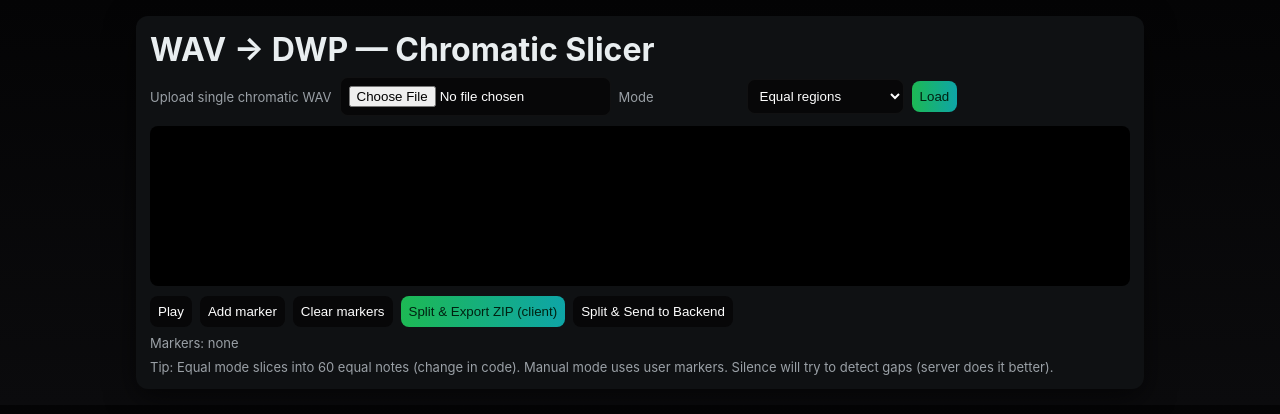
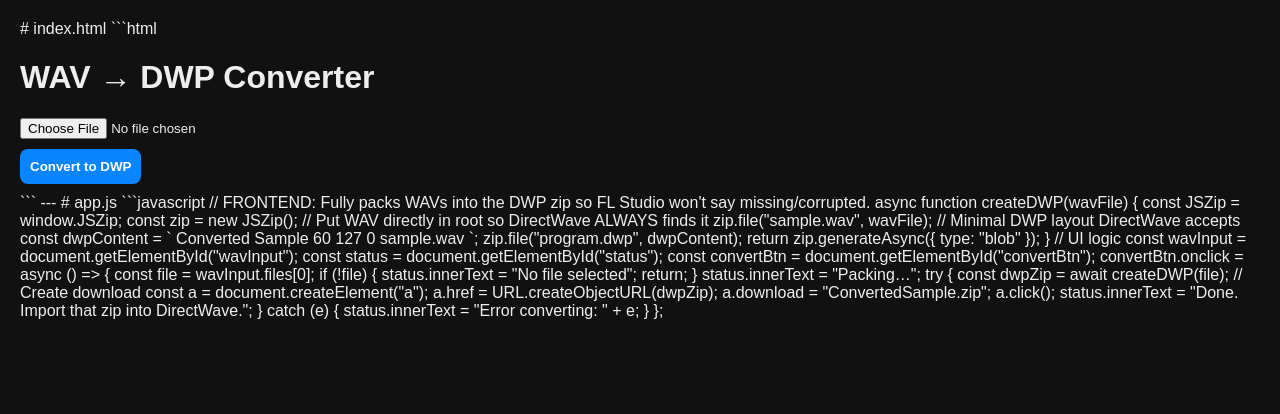
Before and after one commit to BG4mer/wav-to-dwp-converter, a plain HTML site: page index.html in a window 1280 px wide. Drawn offline with Linux system fonts and the light colour scheme.

Commit message:
Update index.html

````diff
--- a/index.html
+++ b/index.html
@@ -1,51 +1,87 @@
-<!doctype html>
+# index.html
+```html
+<!DOCTYPE html>
 <html lang="en">
 <head>
-  <meta charset="utf-8"/>
-  <meta name="viewport" content="width=device-width,initial-scale=1"/>
-  <title>WAV → DWP - Chromatic Slicer (Frontend)</title>
-  <meta name="description" content="Client-side chromatic slicer + mapper. Export samples and pseudo-DWP package.">
-  <style>
-    :root{--bg:#060607;--panel:#0f1113;--accent:#1db954;--muted:#9aa0a6}
-    body{margin:0;font-family:Inter,system-ui,-apple-system,Segoe UI,Roboto,Arial;background:linear-gradient(180deg,#040405,#0b0b0d);color:#e9eef0;padding:16px}
-    .card{max-width:980px;margin:0 auto;background:var(--panel);padding:14px;border-radius:12px;box-shadow:0 8px 30px rgba(0,0,0,0.6)}
-    h1{margin:0 0 8px 0}
-    .row{display:flex;gap:8px;align-items:center;flex-wrap:wrap}
-    label{color:var(--muted);font-size:13px}
-    input,select,textarea,button{border-radius:8px;padding:8px;border:1px solid rgba(255,255,255,0.04);background:#070708;color:#fff}
-    #waveform{height:160px;border-radius:8px;background:#000;margin-top:10px}
-    .btn{cursor:pointer;border:none}
-    .btn.primary{background:linear-gradient(90deg,var(--accent),#0ea5a7);color:#021}
-    .info{color:var(--muted);font-size:13px;margin-top:8px}
-    @media (max-width:800px){ .row{flex-direction:column;align-items:stretch} }
-  </style>
+    <meta charset="UTF-8" />
+    <meta name="viewport" content="width=device-width, initial-scale=1.0" />
+    <title>WAV → DWP Converter</title>
+    <style>
+        body { background: #111; color: #eee; font-family: Arial; margin: 0; padding: 20px; }
+        .zone { background: #222; padding: 10px; border-radius: 10px; margin-top: 10px; }
+        button { padding: 10px; margin: 10px 0; border: none; border-radius: 8px; background: #0a84ff; color: white; font-weight: bold; }
+    </style>
 </head>
 <body>
-  <div class="card">
-    <h1>WAV → DWP — Chromatic Slicer</h1>
-    <div class="row" style="margin-bottom:6px">
-      <label style="min-width:110px">Upload single chromatic WAV</label>
-      <input id="file" type="file" accept="audio/wav"/>
-      <label style="min-width:120px">Mode</label>
-      <select id="mode"><option value="equal">Equal regions</option><option value="silence">Auto-split by silence</option><option value="manual">Manual markers</option></select>
-      <button id="load" class="btn primary">Load</button>
-    </div>
+    <h1>WAV → DWP Converter</h1>
 
-    <div id="waveform"></div>
+    <input type="file" id="wavInput" accept="audio/wav" /><br>
+    <button id="convertBtn">Convert to DWP</button>
 
-    <div class="row" style="margin-top:10px">
-      <button id="play" class="btn">Play</button>
-      <button id="addMarker" class="btn">Add marker</button>
-      <button id="clearMarkers" class="btn">Clear markers</button>
-      <button id="split" class="btn primary">Split & Export ZIP (client)</button>
-      <button id="sendBackend" class="btn">Split & Send to Backend</button>
-    </div>
+    <div id="status"></div>
 
-    <div class="info">Markers: <span id="markersList">none</span></div>
-    <div class="info">Tip: Equal mode slices into 60 equal notes (change in code). Manual mode uses user markers. Silence will try to detect gaps (server does it better).</div>
-  </div>
-
-  <script src="https://unpkg.com/wavesurfer.js"></script>
-  <script src="app.js"></script>
+    <script src="app.js"></script>
 </body>
 </html>
+```
+
+---
+
+# app.js
+```javascript
+// FRONTEND: Fully packs WAVs into the DWP zip so FL Studio won't say missing/corrupted.
+
+async function createDWP(wavFile) {
+    const JSZip = window.JSZip;
+    const zip = new JSZip();
+
+    // Put WAV directly in root so DirectWave ALWAYS finds it
+    zip.file("sample.wav", wavFile);
+
+    // Minimal DWP layout DirectWave accepts
+    const dwpContent = `<?xml version="1.0"?>
+<DirectWavePresets>
+  <Program>
+    <Name>Converted Sample</Name>
+    <Zone>
+      <RootNote>60</RootNote>
+      <HiNote>127</HiNote>
+      <LoNote>0</LoNote>
+      <SampleName>sample.wav</SampleName>
+    </Zone>
+  </Program>
+</DirectWavePresets>`;
+
+    zip.file("program.dwp", dwpContent);
+
+    return zip.generateAsync({ type: "blob" });
+}
+
+// UI logic
+const wavInput = document.getElementById("wavInput");
+const status = document.getElementById("status");
+const convertBtn = document.getElementById("convertBtn");
+
+convertBtn.onclick = async () => {
+    const file = wavInput.files[0];
+    if (!file) {
+        status.innerText = "No file selected";
+        return;
+    }
+
+    status.innerText = "Packing…";
+
+    try {
+        const dwpZip = await createDWP(file);
+
+        // Create download
+        const a = document.createElement("a");
+        a.href = URL.createObjectURL(dwpZip);
+        a.download = "ConvertedSample.zip";
+        a.click();
+
+        status.innerText = "Done. Import that zip into DirectWave.";
+    } catch (e) {
+        status.innerText = "Error converting: " + e;
+    }
+};
````
